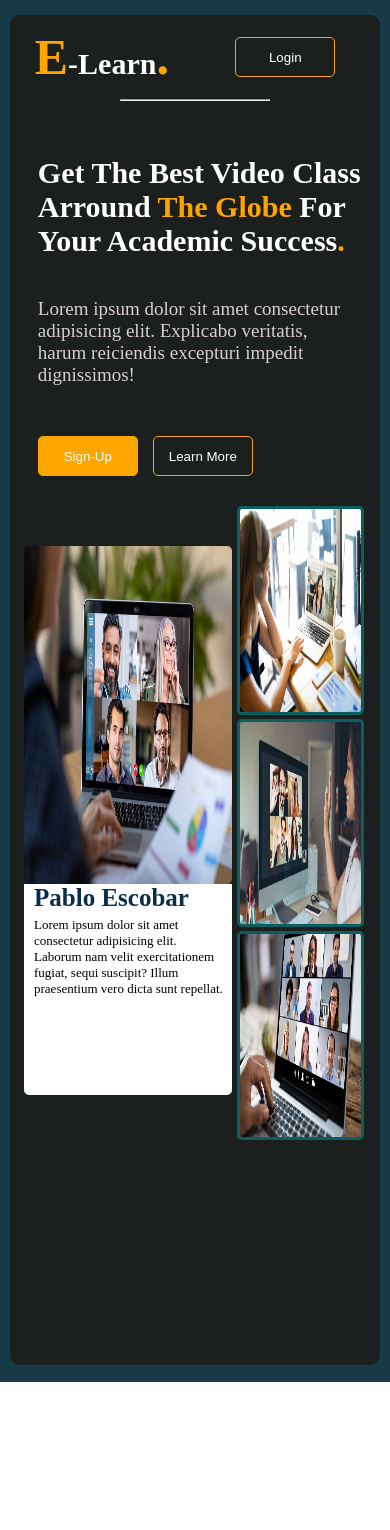
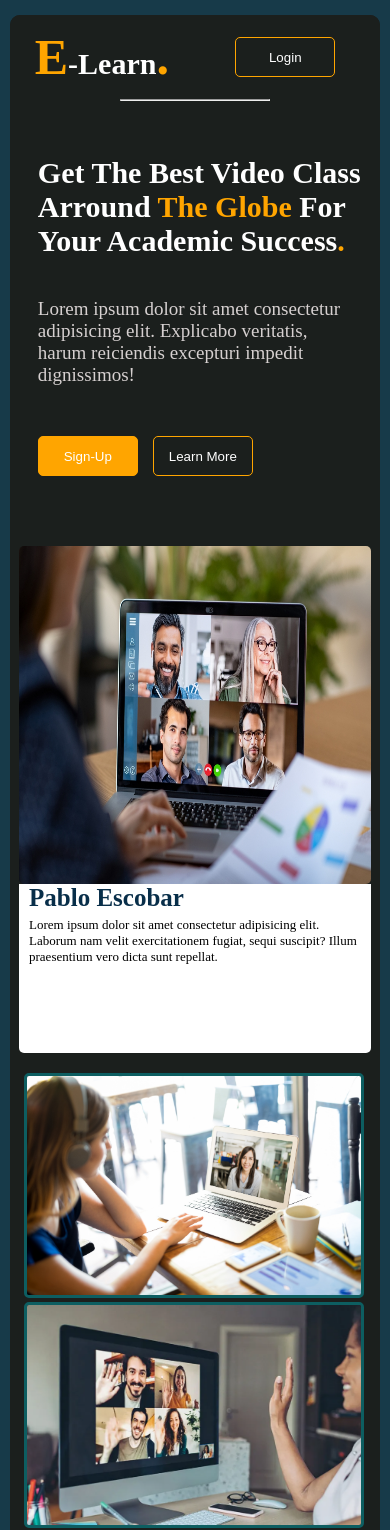
Before and after one commit to ketchanji/e-learning, a React (Create React App) app: page / in a window 390 px wide. Shown: the top 1530 px of the page. Before the commit the page ends 1382 px from the top, so only its background shows below. Built offline with nearby package versions, Linux system fonts and the light colour scheme.

Commit message:
first commit

```diff
--- a/src/App.css
+++ b/src/App.css
@@ -19,13 +19,13 @@
 @media only screen and (max-width: 425px){
   .App{
     width: 100%;
-    height: 162vh;
+    height: 237vh;
     padding-top: 15px;
     background-color: rgb(23, 58, 73);
   }
   .main{
     width: 95%;
-    height: 160vh;
+    height: 235vh;
     margin: auto;
     border-radius: 10px;
     background-color: rgb(27, 31, 29);
--- a/src/index.css
+++ b/src/index.css
@@ -295,6 +295,7 @@ hr{
     width: 100%;
     height: 80vh;
     display: flex;
+    flex-direction: column;
   }
   .smallcontain h1{
     width: 100%;
@@ -322,14 +323,14 @@ hr{
     display: flex;
   }
   .firstside{
-    width: 70%;
+    width: 100%;
     height: 60vh;
     margin-top: 60px;
-    padding-left: 5px;
+    padding-left: 0px;
   }
   .bar{
     width: 100%;
-    height: 25vh;
+    height: 20vh;
     margin-top: -4px;
     border-bottom-left-radius: 5px;
     border-bottom-right-radius: 5px;
@@ -348,14 +349,15 @@ hr{
     margin-top: 5px;
   }
   .secondside{
-    width: 45%;
+    width: 100%;
     height: 75vh;
     margin-top: 20px;
     margin-left: 5px;
   }
   .secondside span img{
-    width: 90%;
-    height: 24vh;
+    width: 95%;
+    height: 26vh;
+    object-fit: cover;
     border-radius: 5px;
     border: 3px solid rgb(13, 94, 97);
   }
```
